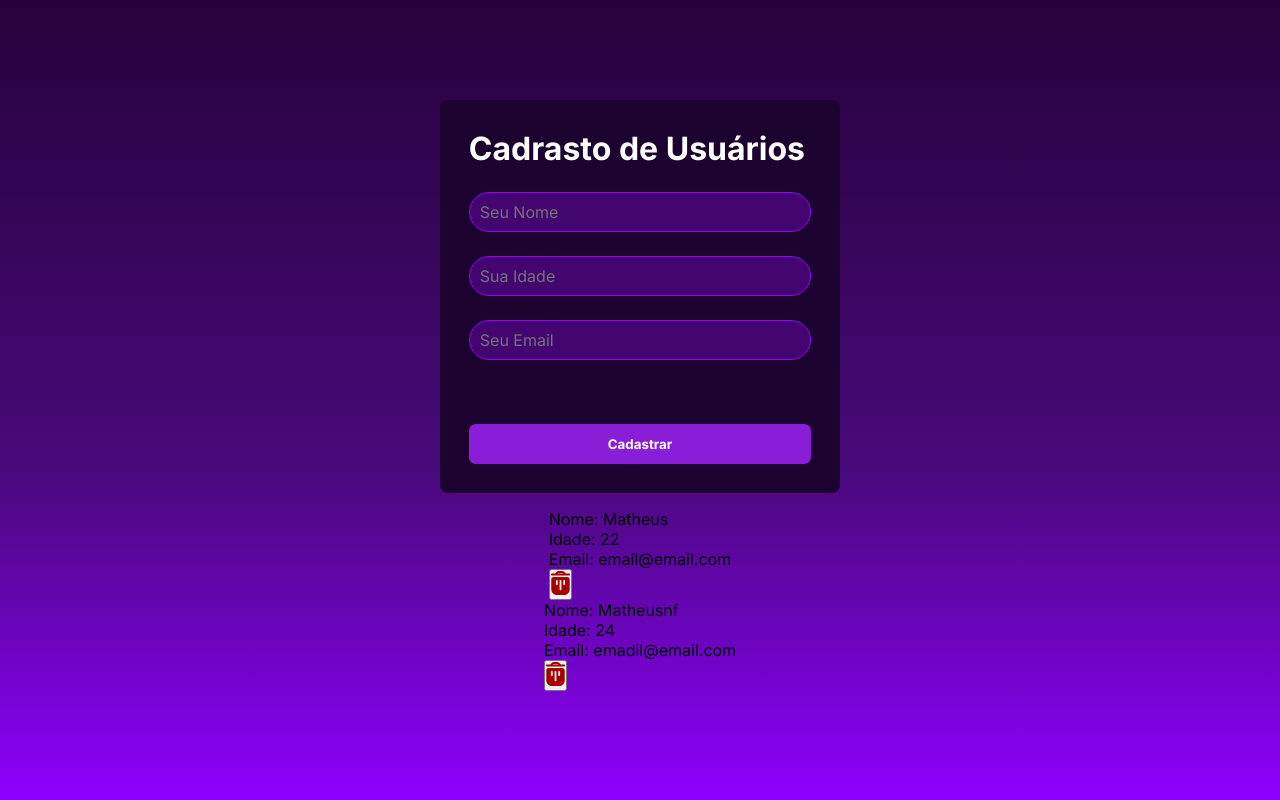
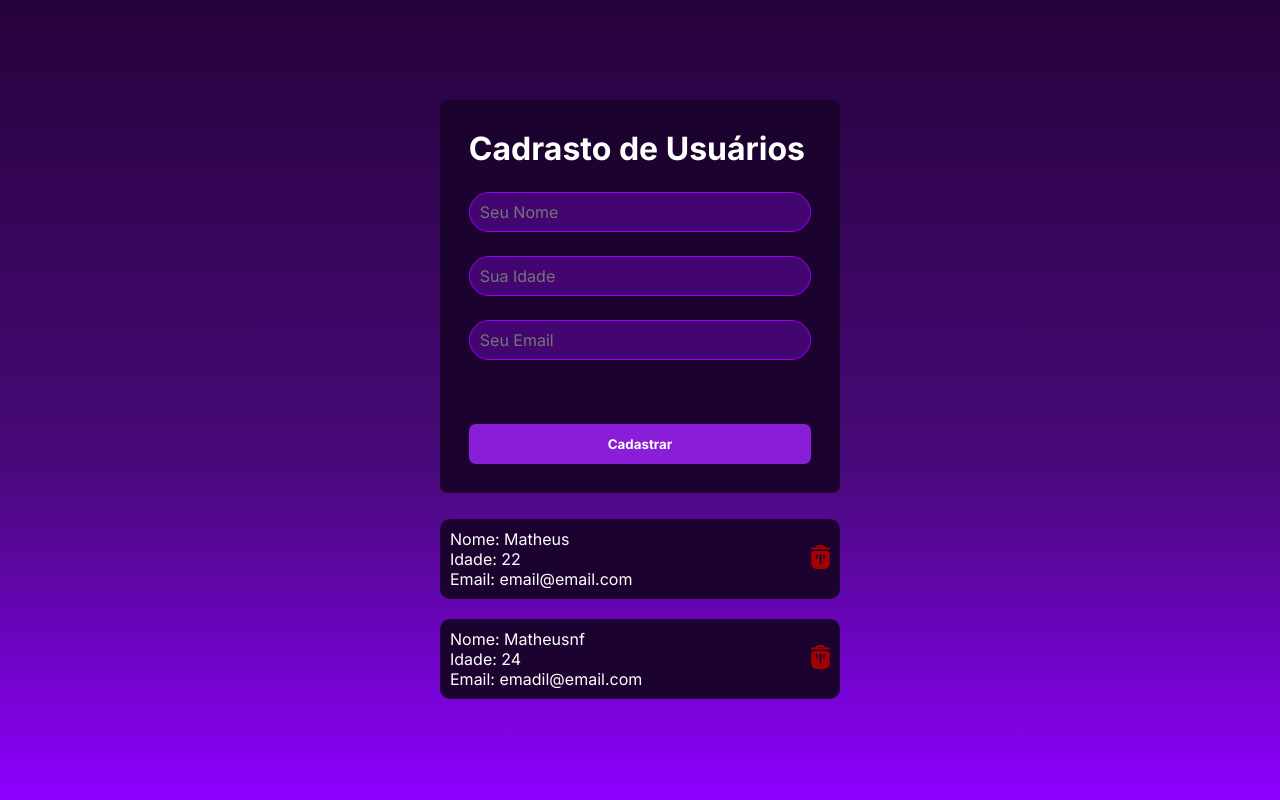
Before and after one commit to code-matheus/front-create-user, a React (Vite) app: page / in a window 1280 px wide. Built offline with nearby package versions, Linux system fonts and the light colour scheme.

Commit message:
finish css styles

```diff
--- a/src/pages/Home/Home.css
+++ b/src/pages/Home/Home.css
@@ -47,3 +47,35 @@
     padding-left: 10px;
     outline: none;
 }
+
+.card {
+    display: flex;
+    justify-content: space-between;
+    background-color: #1c022f;
+    color: white;
+    margin: 10px;
+    padding: 10px;
+    width: 400px;
+    border-radius: 10px;
+}
+
+.card > p {
+    color: white;
+    font-weight: bold;
+}
+
+.card > p {
+    color: #fff;
+    font-weight: normal;
+}
+
+.card > button {
+    background-color: transparent;
+    border: none;
+    cursor: pointer;
+
+}
+
+.card > button:hover {
+    opacity: 0.8;
+}
--- a/src/pages/Home/Home.jsx
+++ b/src/pages/Home/Home.jsx
@@ -27,11 +27,11 @@
       </form>
 
       {users.map((user) => (
-        <div key={user.id}>
+        <div key={user.id} className="card">
         <div>
-          <p>Nome: {user.name}</p>
-          <p>Idade: {user.age}</p>
-          <p>Email: {user.email}</p>
+          <p>Nome: <span>{user.name}</span></p>
+          <p>Idade: <span>{user.age}</span></p>
+          <p>Email: <span>{user.email}</span></p>
         </div>
         <button>
           <img src={Trash} alt="Excluir" />
```
